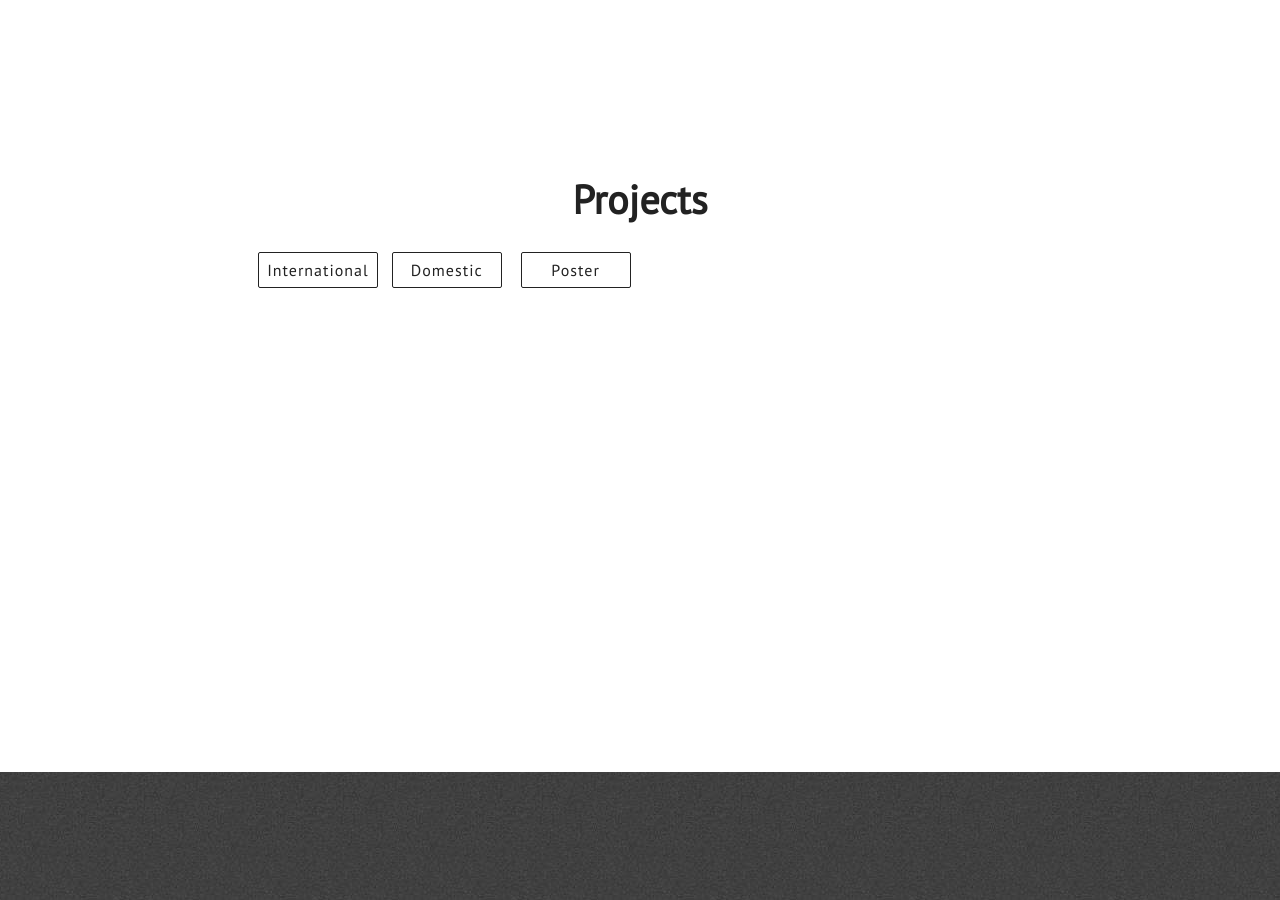
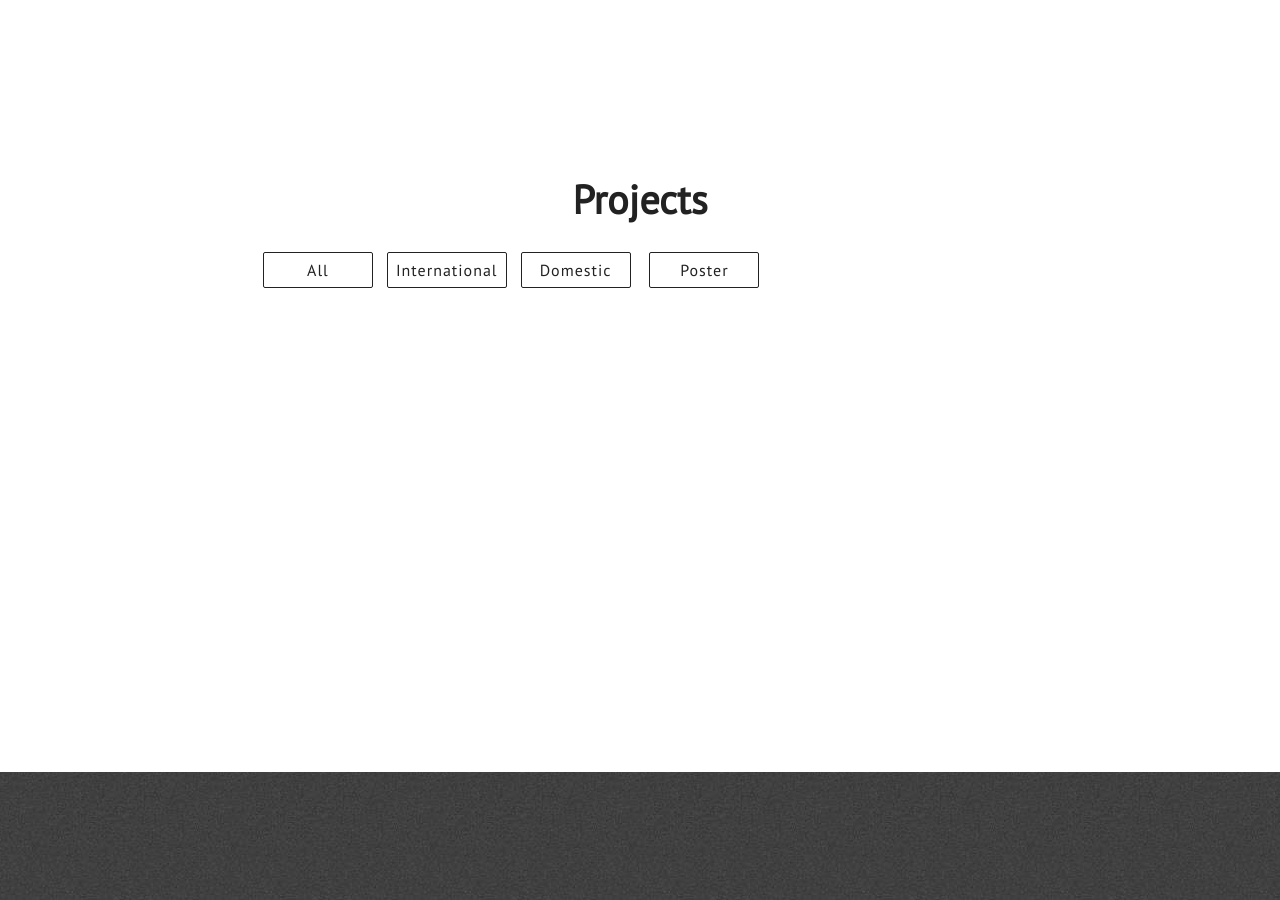
Before and after one commit to Kwak-DongKyu/Kwak-DongKyu, a Jekyll site: the page built from index.html, in a window 1280 px wide and 900 px high, scrolled down 3188 px. Built offline with Jekyll 4.4.1, drawn with Linux system fonts in a browser that asks for light colours; nearby versions of some CDN libraries.

Commit message:
Update projects.html

```diff
--- a/_includes/projects.html
+++ b/_includes/projects.html
@@ -4,7 +4,7 @@
             <div class="section-heading" id="featured-projects-text">Projects</div>
 
                 <div class="project-technologies">
-
+                    <a id="all" class="semi-transparent-button with-border white-button" onclick="selected('all')">All</a>
                     <a id="international" class="semi-transparent-button with-border white-button" onclick="selected('international')">International</a>
                     <a id="domestic" class="semi-transparent-button with-border white-button" onclick="selected('domestic')">Domestic</a>
                     <a id="poster" class="semi-transparent-button with-border white-button" onclick="selected('poster')">Poster</a>
```
